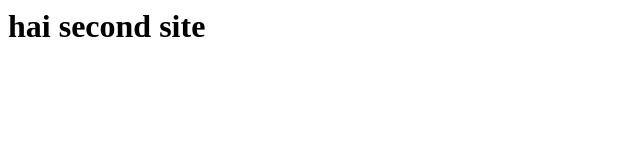
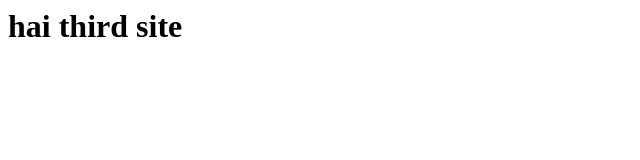
Before and after one commit to Vijipriya666/website, a plain HTML site: page index.html in a window 1280 px wide. Shown: the whole page, without its empty margins (0-640 px from the left). Drawn offline with Linux system fonts and the light colour scheme.

Commit message:
Update index.html

```diff
--- a/index.html
+++ b/index.html
@@ -1,5 +1,5 @@
 <html>
 <body>
-<h1> hai second site <h1>
+<h1> hai third site <h1>
 <body>
 <html>
```
